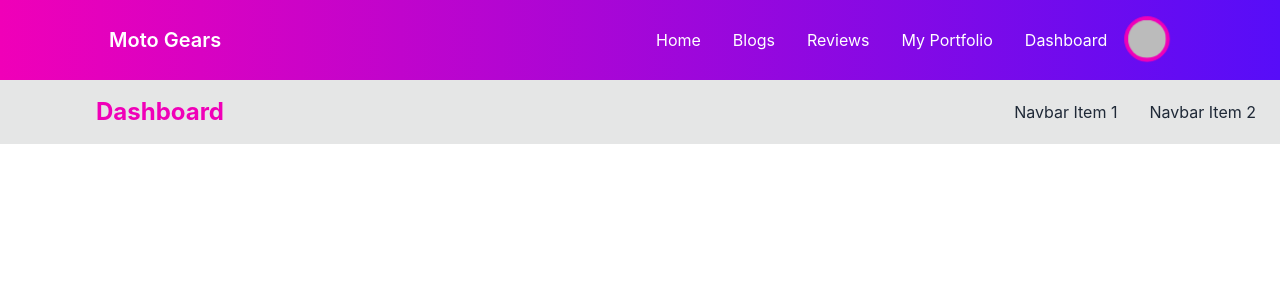
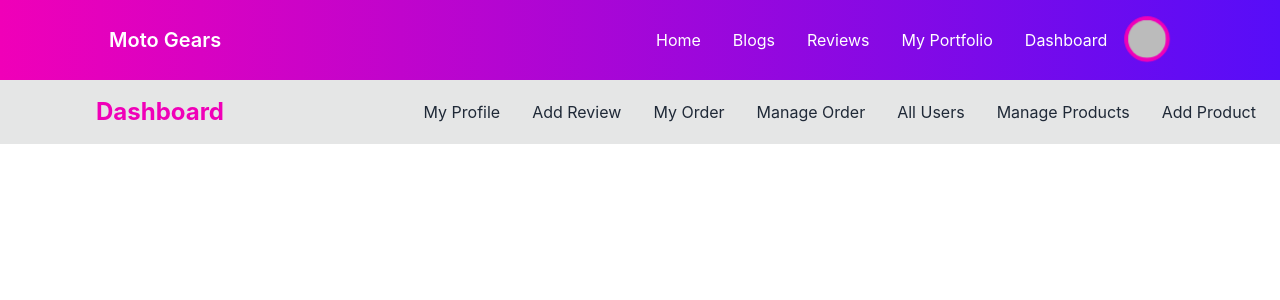
Before and after one commit to MD-Jubayer-Khan/moto-gears-manufacture-client, a React (Create React App) app: page /dashboard in a window 1280 px wide. Shown: the top 300 px of the page. Built offline with nearby package versions, Linux system fonts and the light colour scheme; no server answers; sample sign-in values are in the browser's storage.

Commit message:
conditional rendering on purchase page

```diff
--- a/package.json
+++ b/package.json
@@ -3,6 +3,7 @@
   "version": "0.1.0",
   "private": true,
   "dependencies": {
+    "@tanstack/react-query": "^4.0.10",
     "@testing-library/jest-dom": "^5.16.4",
     "@testing-library/react": "^13.3.0",
     "@testing-library/user-event": "^13.5.0",
@@ -43,6 +44,7 @@
     ]
   },
   "devDependencies": {
+    "@types/react-query": "^1.2.9",
     "tailwindcss": "^3.1.6"
   }
 }
--- a/src/Pages/Dashboard/Dashboard.js
+++ b/src/Pages/Dashboard/Dashboard.js
@@ -17,8 +17,13 @@ const Dashboard = () => {
               <div class="flex-none hidden lg:block">
                 <ul class="menu menu-horizontal">
                   {/* <!-- Navbar menu content here --> */}
-                  <li><a>Navbar Item 1</a></li>
-                  <li><a>Navbar Item 2</a></li>
+                  <li><a>My Profile</a></li>
+                  <li><a>Add Review</a></li>
+                  <li><a>My Order</a></li>
+                  <li><a>Manage Order</a></li>
+                  <li><a> All Users</a></li>
+                  <li><a>Manage Products</a></li>
+                  <li><a>Add Product </a></li>
                 </ul>
               </div>
             </div>
@@ -29,9 +34,13 @@ const Dashboard = () => {
             <label for="my-drawer-3" class="drawer-overlay"></label>
             <ul class="menu p-4 overflow-y-auto w-80 bg-base-100">
               {/* <!-- Sidebar content here --> */}
-              <li><a>Sidebar Item 1</a></li>
-              <li><a>Sidebar Item 2</a></li>
-
+                  <li><a>My Profile</a></li>
+                  <li><a>Add Review</a></li>
+                  <li><a>My Order</a></li>
+                  <li><a>Manage Order</a></li>
+                  <li><a> All Users</a></li>
+                  <li><a>Manage Products</a></li>
+                  <li><a>Add Product </a></li>
             </ul>
           </div>
         </div>
--- a/src/Pages/Purchase/Purchase.js
+++ b/src/Pages/Purchase/Purchase.js
@@ -34,10 +34,6 @@ const Purchase = () => {
         .then(data => {
             console.log('success', data);
         })
-     }
-
-     else{
-            alert('Minimum purchase quantity is 100')
      }
  }
 
@@ -81,7 +77,13 @@ const Purchase = () => {
                    <p><span className=' font-bold text-2xl'>Descriptions: </span> <br />
                    {text}</p>
                    <p>Price: <span> $</span>{price}</p>
-                   <p>Quantity: <button onClick={()=>handleDecrease(parts)} className='btn btn-xs btn-error'>Decrease </button> {qty} <button onClick={()=> handleIncrease(parts)} className='btn btn-xs btn-success'> Increase</button></p>
+                   <p>Quantity:
+                    <button onClick={()=>handleDecrease(parts)} disabled={qty === 100} className='btn btn-xs btn-error'>Decrease </button>
+                    {qty}
+                    <button onClick={()=> handleIncrease(parts)} disabled={qty >= availableQty} className='btn btn-xs btn-success'> Increase</button>
+                   </p>
+                   {qty === 100 && <p className='text-error'>Minimum purchase quantity is 100</p>}
+                   {qty === availableQty && <p className='text-error'>You have reach our available stocks</p>}
                    <p>Available Quantity: {availableQty}</p>
                    <input type="text" value={user.displayName} class="input input-bordered w-full max-w-xs" disabled />
                    <input type="text" value={user.email} class="input input-bordered w-full max-w-xs" disabled />
--- a/src/index.js
+++ b/src/index.js
@@ -4,10 +4,8 @@ import './index.css';
 import App from './App';
 import reportWebVitals from './reportWebVitals';
 import { BrowserRouter } from 'react-router-dom';
-import {
-  QueryClient,
-  QueryClientProvider,
-} from 'react-query';
+import { QueryClient, QueryClientProvider } from 'react-query';
+
 
 const queryClient = new QueryClient()
 
```
Also changed, not shown: src/Pages/Home/Tools.js (line endings or trailing spaces), 1 other file (tests, documents, lock files or other folders).
